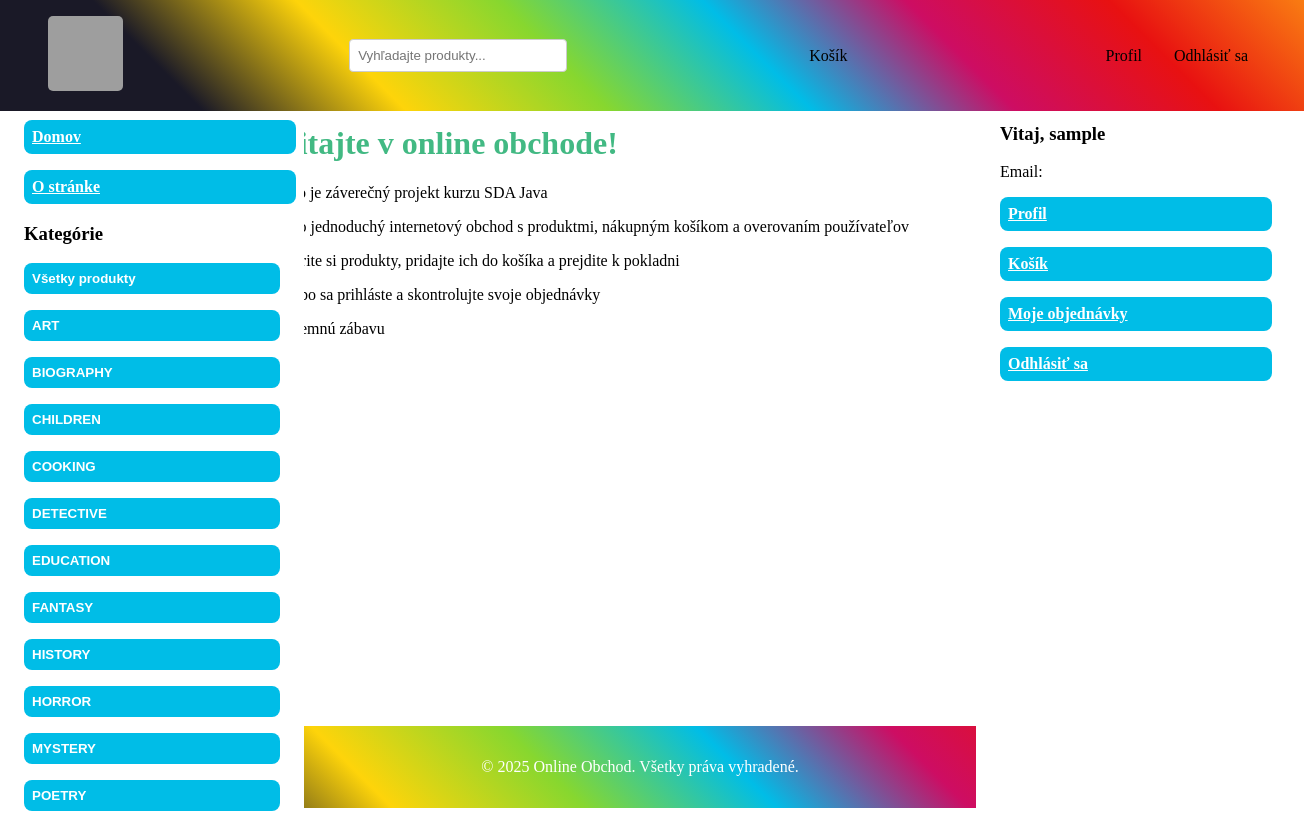
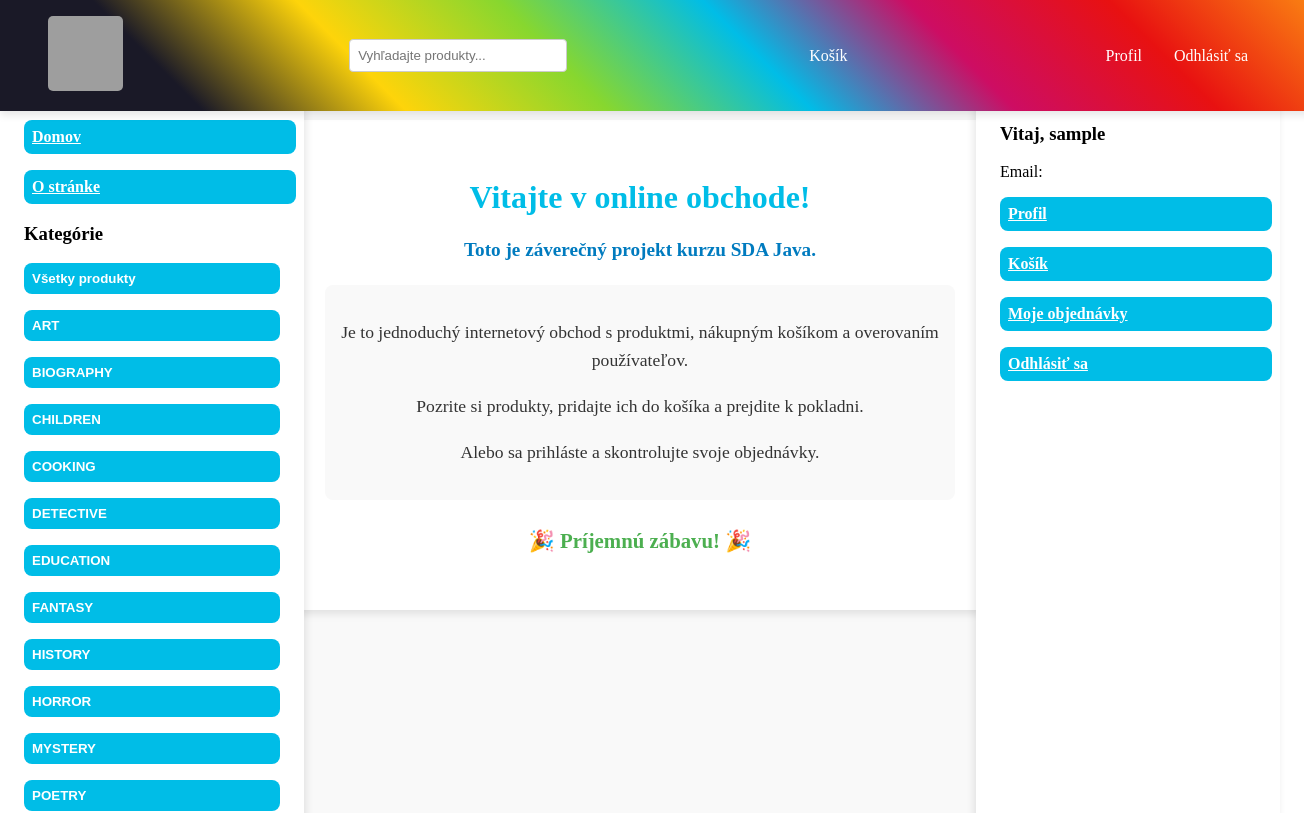
Before and after one commit to sfitera/OnlineShopFrontEnd, a Vue app: page /about in a window 1280 px wide. Shown: the top 813 px of the page, 1304 px wide, since content can reach past the window. Built offline with nearby package versions, Linux system fonts and the light colour scheme; sample sign-in values are in the browser's storage; the HTML template or start-up script is replaced by a standard one.

Commit message:
#36: minor updates to styles

```diff
--- a/src/App.vue
+++ b/src/App.vue
@@ -211,6 +211,7 @@ const logout = () => {
     #fa8112
   );
   padding: 1rem;
+  box-shadow: 0px 4px 8px rgba(0,0,0,0.1);
 }
 
 .nav {
@@ -226,51 +227,14 @@ const logout = () => {
 
 .nav-link {
   text-decoration: none;
-  color: black;
+  color: white;
   padding: 0.5rem 1rem;
+  transition: background 0.3s ease-in-out;
 }
 
 .nav-link:hover {
-  background-color: #007bff;
+  background-color: rgba(255, 255, 255, 0.2);
   border-radius: 5px;
-}
-
-/* Dropdown menu */
-.dropdown {
-  position: relative;
-  display: inline-block;
-}
-
-.dropbtn {
-  background-color: #343a40;
-  color: white;
-  padding: 0.5rem 1rem;
-  border: none;
-  cursor: pointer;
-}
-
-.dropdown-content {
-  display: none;
-  position: absolute;
-  background-color: #343a40;
-  min-width: 160px;
-  box-shadow: 0px 8px 16px rgba(0, 0, 0, 0.2);
-  z-index: 1;
-}
-
-.dropdown:hover .dropdown-content {
-  display: block;
-}
-
-.dropdown-item {
-  color: white;
-  padding: 12px 16px;
-  display: block;
-  text-decoration: none;
-}
-
-.dropdown-item:hover {
-  background-color: #007bff;
 }
 
 /* 📌 Pridáme `padding-top`, aby sa obsah neprekrýval s navbarom */
@@ -289,13 +253,16 @@ const logout = () => {
 /* 📌 Fixný ľavý sidebar */
 .left-sidebar {
   position: fixed;
-  top: 80px; /* Po headeri */
+  top: 80px;
   left: 0;
   width: 20%;
-  height: calc(100vh - 80px); /* Po zvyšok stránky */
+  height: auto;
+  max-height: calc(100vh - 80px); /* Obmedzenie na výšku okna */
   overflow-y: auto;
   background: white;
   padding: 1.5rem;
+  box-shadow: 2px 0 8px rgba(0, 0, 0, 0.1);
+  padding-bottom: 80px; /* Priestor nad footerom */
 }
 
 /* 📌 Fixný pravý sidebar (len ak je používateľ prihlásený) */
@@ -308,34 +275,33 @@ const logout = () => {
   overflow-y: auto;
   background: white;
   padding: 1.5rem;
+  box-shadow: -2px 0 8px rgba(0, 0, 0, 0.1);
 }
 
 /* 📌 Hlavný obsah sa posunie doprava a vyplní stred */
 .main-content {
-  width: 60%;
+  flex: 1;
   margin-left: 20%;
   margin-right: 20%;
-  padding: 1rem;
+  padding: 2rem;
+  background: #f9f9f9;
+  min-height: calc(100vh - 80px);
+  overflow-y: auto;
 }
 
 /* Footer */
 .footer {
-  background: linear-gradient(
-    45deg,
-    #1a1927,
-    #1a1927,
-    #fed40a,
-    #87d72f,
-    #00bde7,
-    #cd0d63,
-    #e81111,
-    #fa8112
-  );
+  background: linear-gradient(45deg, #1a1927, #1a1927, #fed40a, #87d72f, #00bde7, #cd0d63, #e81111, #fa8112);
   color: white;
   text-align: center;
   padding: 1rem;
+  width: 100%;
+  position: relative;
+  bottom: 0;
+  clear: both; /* Zabraňuje prekrývaniu */
 }
 
+/* 📌 Košík - vizuálna úprava */
 .cart-badge {
   background-color: red;
   color: white;
@@ -345,18 +311,20 @@ const logout = () => {
   margin-left: 5px;
 }
 
+/* 📌 Logo */
 .logo-image {
   width: 75px;
   height: 75px;
   object-fit: cover;
   border-radius: 5px;
 }
+/* 📌 Sidebar tlačidlá */
 .sidebar-btn,
 .category-btn {
   display: block;
   margin: 1rem 0;
   padding: 0.5rem;
-  background:#00bde7;
+  background: #00bde7;
   color: white;
   text-align: left;
   border: none;
@@ -364,6 +332,7 @@ const logout = () => {
   cursor: pointer;
   font-weight: bold;
   border-radius: 8px;
+  transition: background 0.3s ease-in-out;
 }
 
 .sidebar-btn:hover,
@@ -375,13 +344,21 @@ const logout = () => {
   margin-top: 2rem;
 }
 
+/* 📌 Vyhľadávací panel */
 .search-bar {
   padding: 0.5rem;
   width: 200px;
   border-radius: 4px;
   border: 1px solid #ccc;
+  transition: box-shadow 0.3s ease-in-out;
 }
 
+.search-bar:focus {
+  box-shadow: 0px 0px 8px rgba(0, 189, 231, 0.5);
+  outline: none;
+}
+
+/* 📌 Formuláre pre registráciu a prihlásenie */
 .auth-form {
   display: flex;
   flex-direction: column;
@@ -403,6 +380,11 @@ const logout = () => {
   border-radius: 8px;
 }
 
+.auth-form button:hover {
+  background-color: #007bbf;
+}
+
+/* 📌 Odkazy */
 .link {
   color: #007bff;
   cursor: pointer;
--- a/src/views/AboutView.vue
+++ b/src/views/AboutView.vue
@@ -1,24 +1,67 @@
 <template>
-  <div>
+  <section class="about-page">
     <h1>Vitajte v online obchode!</h1>
-    <p>Toto je záverečný projekt kurzu SDA Java</p>
-    <p>
-      Je to jednoduchý internetový obchod s produktmi, nákupným košíkom a overovaním používateľov
-    </p>
-    <p>Pozrite si produkty, pridajte ich do košíka a prejdite k pokladni</p>
-    <p>Alebo sa prihláste a skontrolujte svoje objednávky</p>
-    <p>Príjemnú zábavu</p>
-  </div>
+    <p class="intro-text">Toto je záverečný projekt kurzu SDA Java.</p>
+
+    <div class="about-content">
+      <p>Je to jednoduchý internetový obchod s produktmi, nákupným košíkom a overovaním používateľov.</p>
+      <p>Pozrite si produkty, pridajte ich do košíka a prejdite k pokladni.</p>
+      <p>Alebo sa prihláste a skontrolujte svoje objednávky.</p>
+    </div>
+
+    <p class="enjoy-text">🎉 Príjemnú zábavu! 🎉</p>
+  </section>
 </template>
 
-<script lang="ts">
-export default {
-  name: 'HomePage',
-}
+<script setup lang="ts">
 </script>
 
 <style scoped>
+/* 📌 Celkové rozloženie sekcie */
+.about-page {
+  max-width: 800px;
+  margin: auto;
+  text-align: center;
+  padding: 2rem;
+  background: white;
+  border-radius: 10px;
+  box-shadow: 0px 4px 8px rgba(0, 0, 0, 0.1);
+}
+
+/* 🏆 Nadpis */
 h1 {
-  color: #42b983;
+  color: #00bde7;
+  font-size: 2rem;
+  margin-bottom: 1rem;
+}
+
+/* 📝 Texty */
+p {
+  font-size: 1.1rem;
+  line-height: 1.6;
+  color: #333;
+}
+
+/* ✅ Úvodný text */
+.intro-text {
+  font-weight: bold;
+  font-size: 1.2rem;
+  color: #007bbf;
+}
+
+/* 📦 Obsah */
+.about-content {
+  background: #f9f9f9;
+  padding: 1rem;
+  border-radius: 8px;
+  margin-top: 1rem;
+}
+
+/* 🎉 Záverečný text */
+.enjoy-text {
+  font-size: 1.3rem;
+  font-weight: bold;
+  color: #4caf50;
+  margin-top: 1.5rem;
 }
 </style>
--- a/src/views/AdminOrders.vue
+++ b/src/views/AdminOrders.vue
@@ -22,6 +22,9 @@
           </td>
           <td>
             <div class="action-buttons">
+              <button @click="toggleDetails(order.id)" class="action-button">
+                {{ expandedOrder === order.id ? 'Skryť' : 'Detaily' }}
+              </button>
               <button @click="editOrder(order)" class="action-button">Upraviť</button>
               <button @click="deleteOrder(order.id)" class="action-button delete-button">
                 Zmazať
@@ -31,6 +34,40 @@
         </tr>
       </tbody>
     </table>
+
+        <!-- Detaily objednávky -->
+        <div v-if="expandedOrder" class="order-details">
+      <h2>🛒 Detaily objednávky #{{ expandedOrder }}</h2>
+      <table class="details-table">
+        <thead>
+          <tr>
+            <th>Obrázok</th>
+            <th>Produkt</th>
+            <th>Cena za kus</th>
+            <th>Množstvo</th>
+            <th>Celková cena</th>
+          </tr>
+        </thead>
+        <tbody>
+          <tr v-for="item in selectedOrder?.orderItems" :key="item.id">
+            <td>
+              <RouterLink :to="`/products/${item.product?.id}`">
+                <img :src="getProductImageUrl(item.product?.productImage)" alt="Produktový obrázok"
+                  class="product-thumbnail"/>
+              </RouterLink>
+            </td>
+            <td>
+              <RouterLink :to="`/products/${item.product?.id}`" class="product-link">
+                {{ item.product?.productName }}
+              </RouterLink>
+            </td>
+            <td>{{ item.product?.productPrice.toFixed(2) }} €</td>
+            <td>{{ item.quantity }}</td>
+            <td>{{ item.itemPrice.toFixed(2) }} €</td>
+          </tr>
+        </tbody>
+      </table>
+    </div>
 
     <!-- MODÁLNE OKNO NA ÚPRAVU -->
     <div v-if="showEditModal" class="modal">
@@ -51,7 +88,7 @@
 </template>
 
 <script setup lang="ts">
-import { ref, onMounted } from 'vue'
+import { ref, onMounted, computed } from 'vue'
 import { OrderService } from '@/services/OrderService'
 import { Order } from '@/models/Order'
 
@@ -59,6 +96,7 @@ const orderService = new OrderService()
 const orders = ref<Order[]>([])
 const showEditModal = ref(false)
 const editedOrder = ref<Order | null>(null)
+const expandedOrder = ref<number | null>(null)
 
 // ✅ Načítanie objednávok zo servera
 const fetchOrders = async () => {
@@ -105,13 +143,27 @@ const deleteOrder = async (id: number) => {
   }
 }
 
-// ✅ Formátovanie dátumu
+// 📌 Formátovanie dátumu
 const formatDate = (date: string) => {
   return new Date(date).toLocaleDateString('sk-SK', {
     day: '2-digit',
     month: '2-digit',
     year: 'numeric',
   })
+}
+// 📌 Získanie aktuálne vybratej objednávky
+const selectedOrder = computed(() =>
+  orders.value.find((order) => order.id === expandedOrder.value)
+)
+
+// 📌 Prepínanie detailov objednávky
+const toggleDetails = (orderId: number) => {
+  expandedOrder.value = expandedOrder.value === orderId ? null : orderId
+}
+
+// 📌 Generovanie URL pre obrázok
+const getProductImageUrl = (imagePath: string) => {
+  return `http://localhost:8080/${imagePath}`
 }
 
 const statusClass = (status: string) => {
@@ -125,7 +177,13 @@ const statusClass = (status: string) => {
 }
 
 
-onMounted(fetchOrders)
+onMounted(async () => {
+  try {
+    orders.value = await orderService.getOrders()
+  } catch (error) {
+    console.error('❌ Chyba pri načítaní objednávok:', error)
+  }
+})
 </script>
 
 <style scoped>
@@ -190,6 +248,54 @@ onMounted(fetchOrders)
   background-color: #c50b0b;
 }
 
+.order-details {
+  margin-top: 1.5rem;
+  padding: 1rem;
+  border-radius: 8px;
+  background-color: #f9f9f9;
+  box-shadow: 0px 4px 8px rgba(0, 0, 0, 0.1);
+}
+
+/* 🖼 Produktové obrázky */
+.product-thumbnail {
+  width: 80px;
+  height: 80px;
+  object-fit: cover;
+  border-radius: 8px;
+  transition: transform 0.2s ease-in-out;
+}
+
+.product-thumbnail:hover {
+  transform: scale(1.1);
+}
+
+/* 📝 Tabuľka detailov objednávky */
+.details-table {
+  width: 100%;
+  margin-top: 1rem;
+  border-collapse: collapse;
+  box-shadow: 0px 4px 8px rgba(0, 0, 0, 0.1);
+  border-radius: 8px;
+  overflow: hidden;
+}
+
+.details-table th {
+  background: #00bde7;
+  color: white;
+  padding: 1rem;
+}
+
+.details-table td {
+  border-bottom: 1px solid #ddd;
+  padding: 1rem;
+  text-align: center;
+}
+
+.details-table tr:hover {
+  background-color: #f9f9f9;
+  transition: background 0.2s ease-in-out;
+}
+
 /* ✅ Štýl modálneho okna */
 .modal {
   position: fixed;
```
